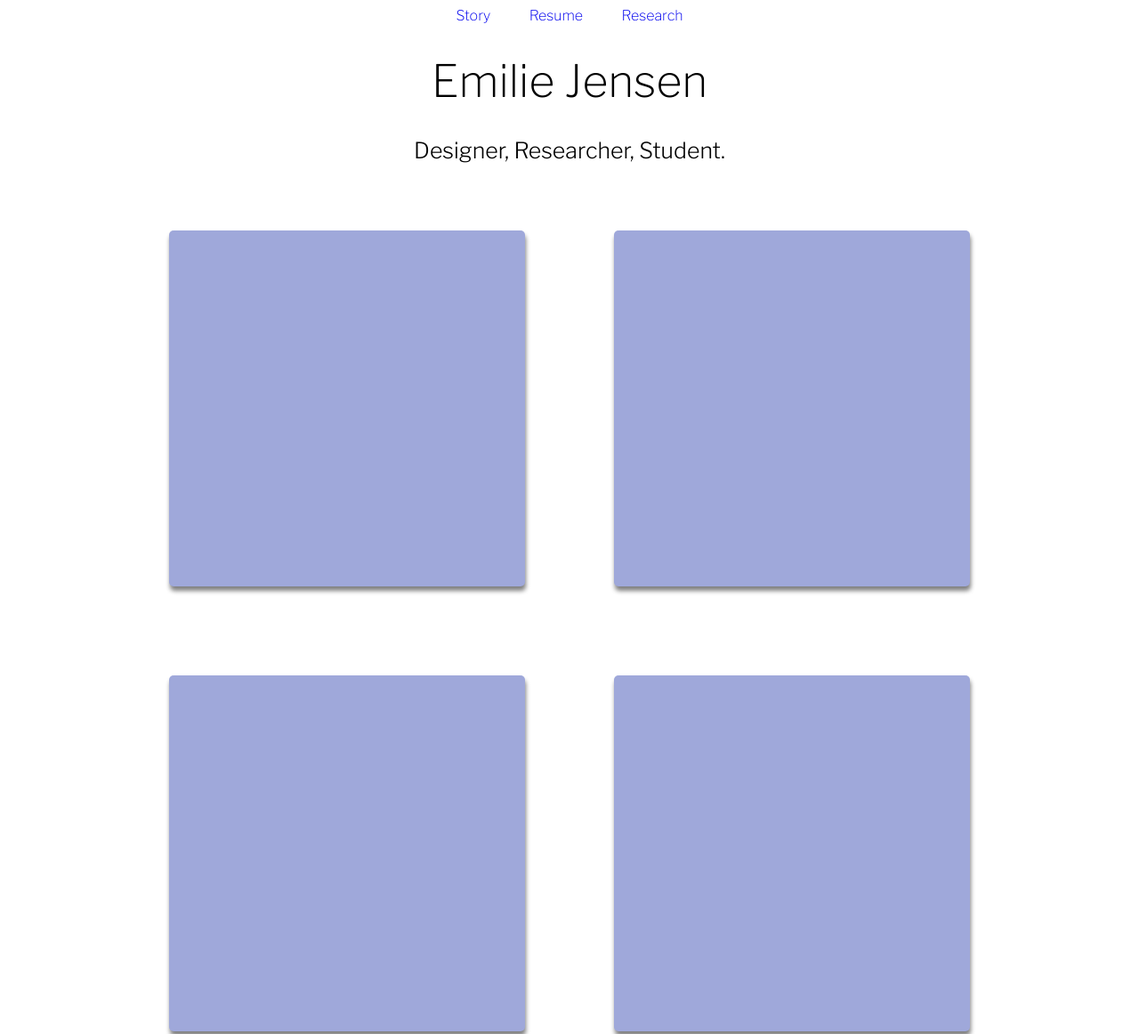
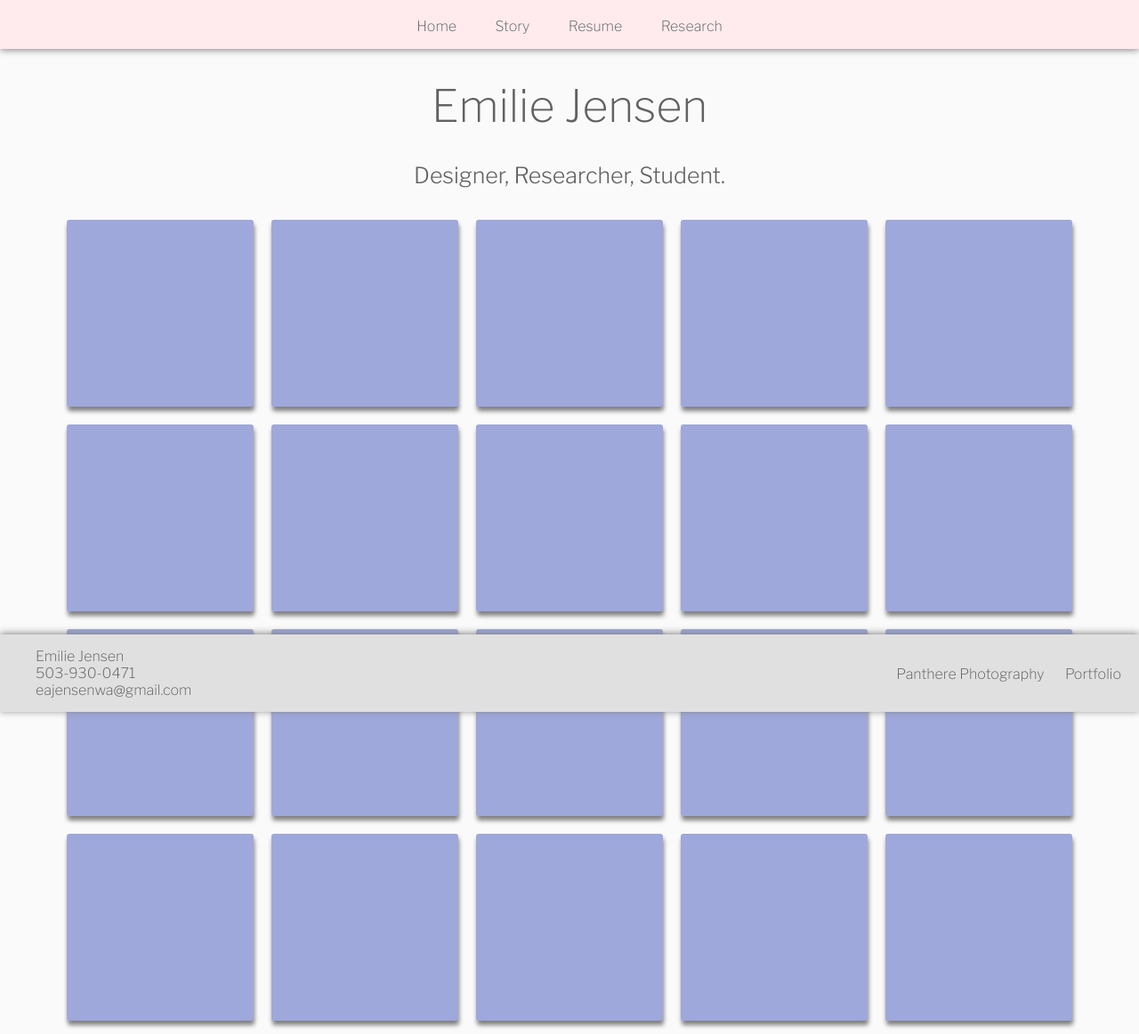
Before and after one commit to adamrr724/emilie-project, a plain HTML site: page index.html in a window 1280 px wide. Shown: the top 1162 px of the page at 89% size. Drawn offline with nearby package versions, Linux system fonts and the light colour scheme.

Commit message:
build nav and footer

```diff
--- a/index.html
+++ b/index.html
@@ -1,105 +1,13 @@
 <!DOCTYPE html>
 <html>
 <head>
-
-<link href="https://fonts.googleapis.com/css?family=Libre+Franklin:100,200,300,400,500,700&display=swap" rel="stylesheet">
-
-<style>
- body {
-    font-family: 'Libre Franklin', sans-serif;
-    font-weight: 200;
-    font-style: normal;
- }
-
- .navigation {
-   width: 100%;
-   text-align: center;
- }
-
- .nav-link {
-   text-decoration: none;
-   margin: 20px;
- }
-
- .nav-link:hover {
-   color: cadetblue;
- }
-
- .header {
-    margin: auto;
-    width: 90%;
-    text-align: center;
- }
-
- .name {
-    font-family: 'Libre Franklin', sans-serif;
-    font-weight: 200;
-    font-style: normal;
-    font-size: 50px;
- }
-
- .description {
-    font-family: 'Libre Franklin', sans-serif;
-    font-weight: 300;
-    font-style: normal;
-    font-size: 25px;
- }
-
- .container {
-     display: flex;
-     flex-wrap: wrap;
-     margin: auto;
-     width: 90%;
-     justify-content: center;
- }
-
- .box{
-     display: flex;
-     margin: 50px;
-     background-color: #9FA8DA;
-     width: 400px;
-     height: 400px;
-     box-shadow: grey 1px 5px 5px;
-     border-radius: 5px;
- }
-
- .box1:hover {
-    background-image: url("rose.jpeg");
- }
-
- .box2:hover {
-    background-image: url("rose.jpeg");
- }
-
- .box3:hover {
-    background-image: url("rose.jpeg");
- }
-
- .box4:hover {
-    background-image: url("rose.jpeg");
- }
-
- .box5:hover {
-    background-image: url("rose.jpeg");
- }
-
- .box6:hover {
-    background-image: url("rose.jpeg");
- }
-
- .box7:hover {
-    background-image: url("rose.jpeg")
- }
-
- .box8:hover {
-    background-image: url("rose.jpeg");
- }
-</style>
+    <link rel="stylesheet" type="text/css" href="styles.css" media="screen"/>
+    <link href="https://fonts.googleapis.com/css?family=Libre+Franklin:100,200,300,400,500,700&display=swap" rel="stylesheet">
 </head>
-
 <body>
 
     <nav class="navigation">
+        <a class="nav-link" href="index.html">Home</a>
         <a class="nav-link" href="story.html">Story</a>
         <a class="nav-link" href="resume.html">Resume</a>
         <a class="nav-link" href="research.html">Research</a>
@@ -141,6 +49,135 @@
         <div class="box box8">
 
         </div>
+
+        <div class="box box9">
+
+        </div>
+
+        <div class="box box10">
+
+        </div>
+
+        <div class="box box11">
+
+        </div>
+
+        <div class="box box12">
+
+        </div>
+
+        <div class="box box13">
+
+        </div>
+
+        <div class="box box14">
+
+        </div>
+
+        <div class="box box15">
+
+        </div>
+
+        <div class="box box16">
+
+        </div>
+
+        <div class="box box17">
+
+        </div>
+
+        <div class="box box18">
+
+        </div>
+
+        <div class="box box19">
+
+        </div>
+
+        <div class="box box20">
+
+        </div>
+
+        <div class="box box21">
+
+        </div>
+
+        <div class="box box22">
+
+        </div>
+
+        <div class="box box23">
+
+        </div>
+
+        <div class="box box24">
+
+        </div>
+
+        <div class="box box25">
+
+        </div>
+
+        <div class="box box26">
+
+        </div>
+
+        <div class="box box27">
+
+        </div>
+
+        <div class="box box28">
+
+        </div>
+
+        <div class="box box29">
+
+        </div>
+
+        <div class="box box30">
+
+        </div>
+
+        <div class="box box31">
+
+        </div>
+
+        <div class="box box32">
+
+        </div>
+
+        <div class="box box33">
+
+        </div>
+
+        <div class="box box34">
+
+        </div>
+
+        <div class="box box35">
+
+        </div>
+
+        <div class="box box36">
+
+        </div>
+
     </div>
+
+    <footer class="footer">
+        <div class="footer-container">
+            <div class="contact">
+                <ul>
+                    <li>Emilie Jensen</li>
+                    <li>503-930-0471</li>
+                    <li>eajensenwa@gmail.com</li>
+                </ul>
+            </div>
+            <div class="footer-link-container">
+                <a class="footer-link" href="pantherephotography.com">Panthere Photography</a>
+                <a class="footer-link" href="index.html">Portfolio</a>
+            </div>
+        </div>
+    </footer>
 </body>
 </html>
--- /dev/null
+++ b/styles.css
@@ -0,0 +1,147 @@
+body {
+   font-family: 'Libre Franklin', sans-serif;
+   font-weight: 200;
+   font-style: normal;
+   background-color: #fafafa;
+   width: 100%;
+   margin: 0;
+   color: #616161;
+}
+
+.navigation {
+  width: 100%;
+  text-align: center;
+  background-color:#ffebee;
+  height: 55px;
+  box-shadow: grey 0px 1px 8px;
+  position:sticky;
+  top:0;
+}
+
+.nav-link {
+  text-decoration: none;
+  margin: 20px;
+  display: inline-flex;
+  color: #616161;
+}
+
+.nav-link:hover {
+  color: cadetblue;
+}
+
+.header {
+   margin: auto;
+   width: 90%;
+   text-align: center;
+}
+
+.footer {
+    margin-top: 25px;
+    width: 100%;
+    background-color:#e0e0e0;
+    box-shadow: grey 0 -1px 8px;
+    position:sticky;
+    bottom:0;
+}
+
+.footer-container {
+    padding-top:15px;
+    padding-bottom: 15px;
+    display: flex;
+}
+
+.footer-container p {
+    font-weight: 400;
+    margin-top: 0;
+    margin-right: 20px;
+}
+
+.footer-container ul {
+    margin-top: 0;
+    margin-bottom: 0;
+}
+
+.footer-link-container {
+    position: absolute;
+    right: 0;
+    height: 100%;
+}
+
+.footer-link {
+  text-decoration: none;
+  margin-right: 20px;
+  color: #616161;
+  line-height: 60px;
+}
+
+.footer-link:hover {
+  color: cadetblue;
+}
+
+.name {
+   font-family: 'Libre Franklin', sans-serif;
+   font-weight: 200;
+   font-style: normal;
+   font-size: 50px;
+}
+
+.description {
+   font-family: 'Libre Franklin', sans-serif;
+   font-weight: 300;
+   font-style: normal;
+   font-size: 25px;
+}
+
+.container {
+    display: flex;
+    flex-wrap: wrap;
+    margin: auto;
+    width: 98%;
+    justify-content: center;
+}
+
+li {
+    list-style: none;
+}
+
+.box{
+    display: flex;
+    margin: 10px;
+    background-color: #9fa8da;
+    width: 210px;
+    height: 210px;
+    box-shadow: grey 1px 5px 5px;
+    border-radius: 3px;
+}
+
+.box1:hover {
+   background-image: url("images/rose.jpeg");
+}
+
+.box2:hover {
+   background-image: url("images/rose.jpeg");
+}
+
+.box3:hover {
+   background-image: url("images/rose.jpeg");
+}
+
+.box4:hover {
+   background-image: url("images/rose.jpeg");
+}
+
+.box5:hover {
+   background-image: url("images/rose.jpeg");
+}
+
+.box6:hover {
+   background-image: url("images/rose.jpeg");
+}
+
+.box7:hover {
+   background-image: url("images/rose.jpeg")
+}
+
+.box8:hover {
+   background-image: url("images/rose.jpeg");
+}
```
Also changed, not shown: research.html (+27 -9 lines), resume.html (+27 -9 lines), story.html (+27 -9 lines), images/rose.jpeg (renamed from rose.jpeg).
